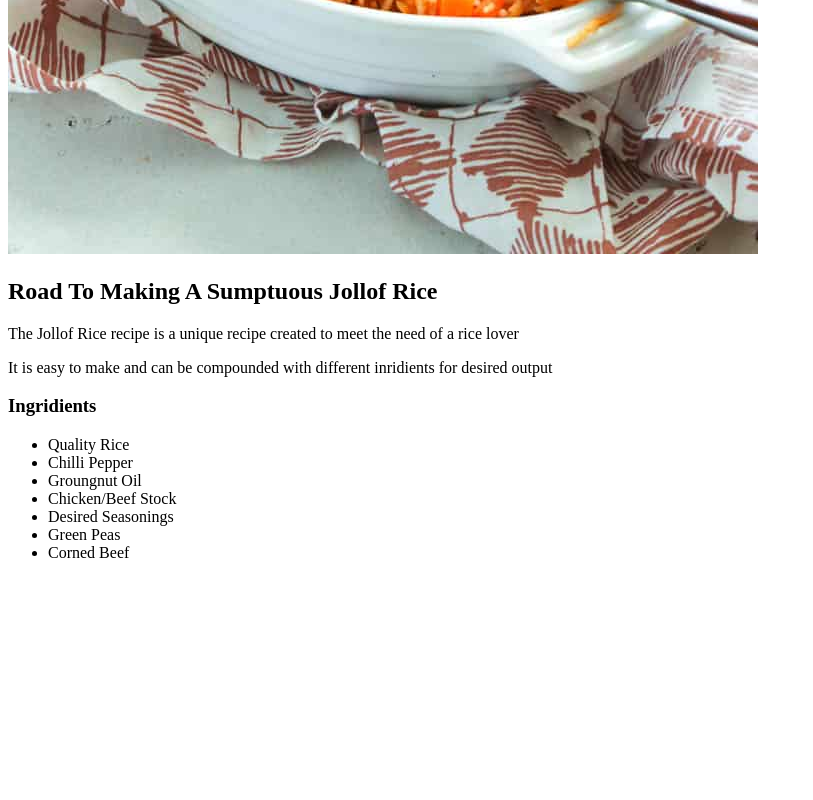
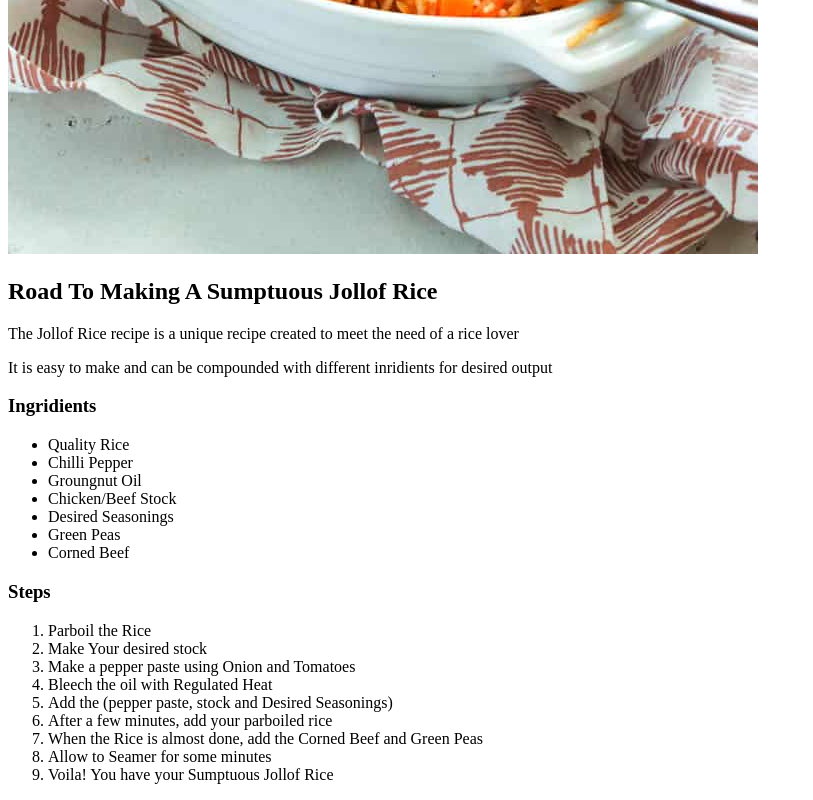
Before and after one commit to OreoDot/odin-recipes, a plain HTML site: page recipes/JollofRice.html in a window 1280 px wide. Shown: the part 802-1602 px from the top of the page, without its empty margins (0-813 px from the left). Before the commit the page ends 1380 px from the top, so only its background shows below. Drawn offline with Linux system fonts and the light colour scheme.

```diff
--- a/recipes/JollofRice.html
+++ b/recipes/JollofRice.html
@@ -23,5 +23,18 @@
         <li>Green Peas</li>
         <li>Corned Beef</li>
     </ul>
+
+    <h3>Steps</h3>
+    <ol>
+        <li>Parboil the Rice</li>
+        <li>Make Your desired stock</li>
+        <li>Make a pepper paste using Onion and Tomatoes</li>
+        <li>Bleech the oil with Regulated Heat</li>
+        <li>Add the (pepper paste, stock and Desired Seasonings)</li>
+        <li>After a few minutes, add your parboiled rice</li>
+        <li>When the Rice is almost done, add the Corned Beef and Green Peas</li>
+        <li>Allow to Seamer for some minutes</li>
+        <li>Voila! You have your Sumptuous Jollof Rice</li>
+    </ol>
 </body>
 </html>
```
Also changed, not shown: recipes/stir_fry_spagetti.html (added), recipes/sweet_noodles.html (added).
